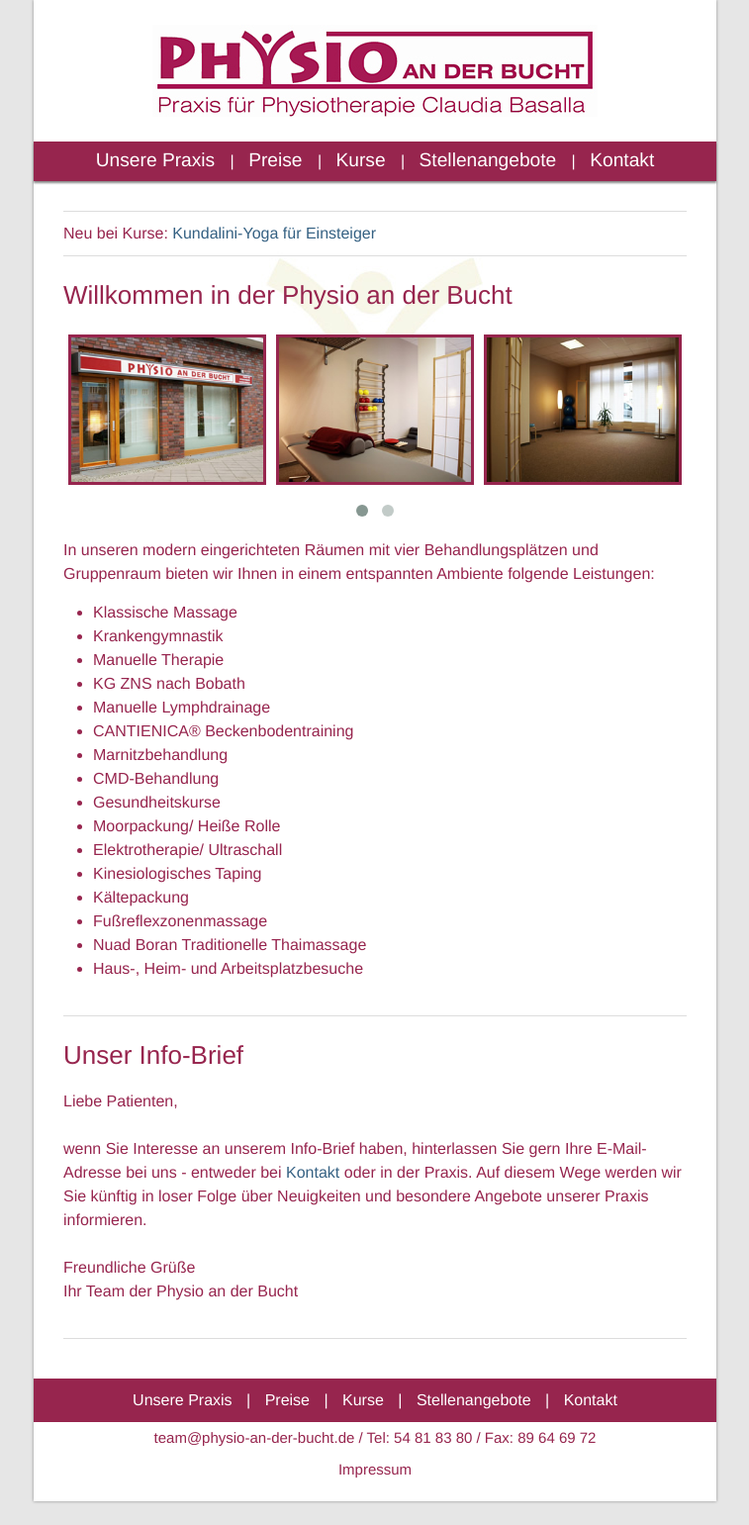
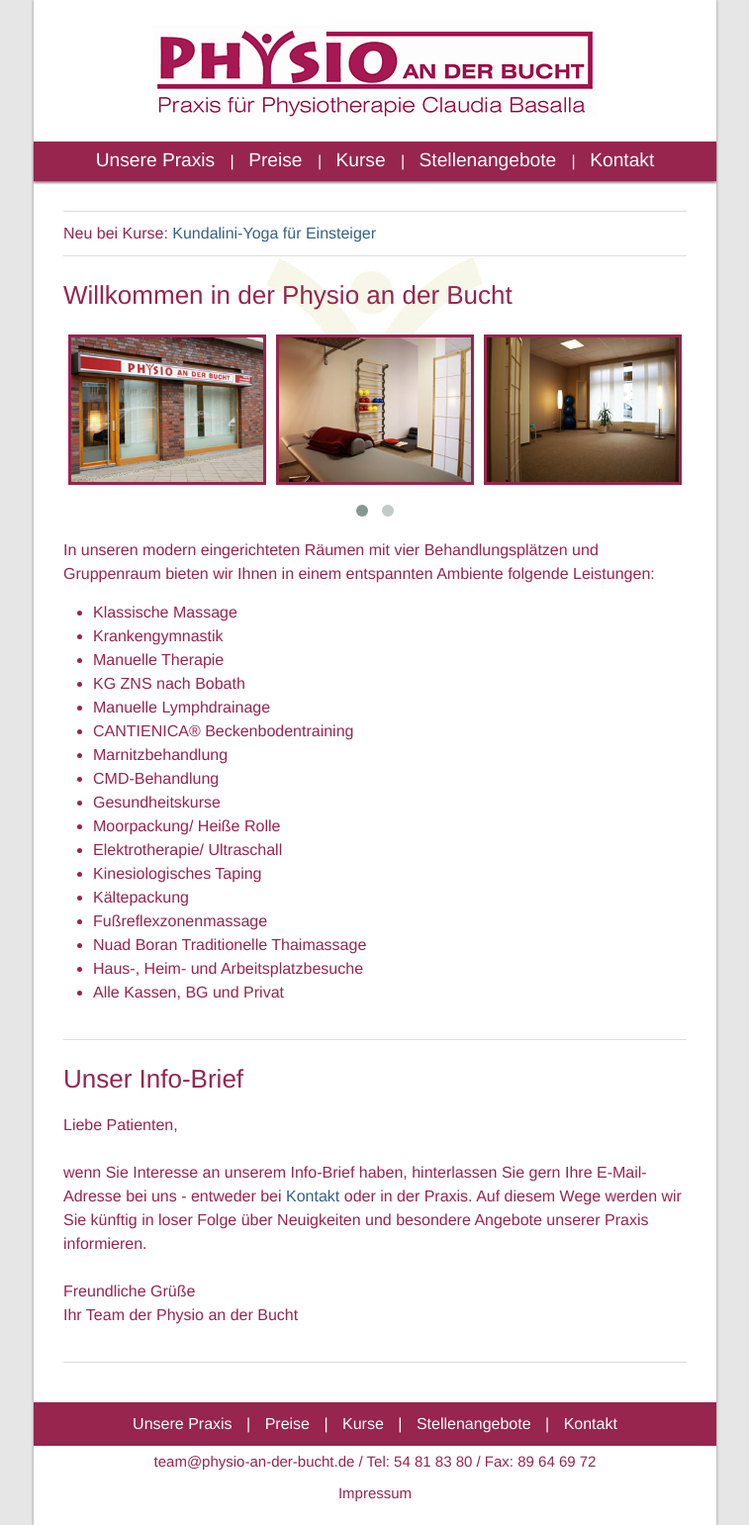
Before and after one commit to davidbasalla/physio_website_2, a Jekyll site: the page built from index.html, in a window 1280 px wide. Shown: the whole page at 99% size, without its empty margins (261-1018 px from the left). Built offline with Jekyll 4.4.1, drawn with Linux system fonts in a browser that asks for light colours; before the commit the page ends 1517 px from its top, so only the background shows below that.

Commit message:
Fix price for Fussmassage and add Kasseninfo

```diff
--- a/_data/prices.json
+++ b/_data/prices.json
@@ -153,7 +153,7 @@
       "title":"Fußreflexzonenmassage",
       "duration":"60 min incl. Wärme",
       "gruenes_rezept":"",
-      "ohne_rezept":"15,00",
+      "ohne_rezept":"39,00",
     },
     {
       "title":"Nuad Boran Traditionelle Thaimassage",
@@ -167,5 +167,11 @@
       "gruenes_rezept":"",
       "ohne_rezept":"",
     },
+    {
+      "title":"Alle Kassen, BG und Privat",
+      "duration":"",
+      "gruenes_rezept":"",
+      "ohne_rezept":"",
+    },
   ]
 }
```
